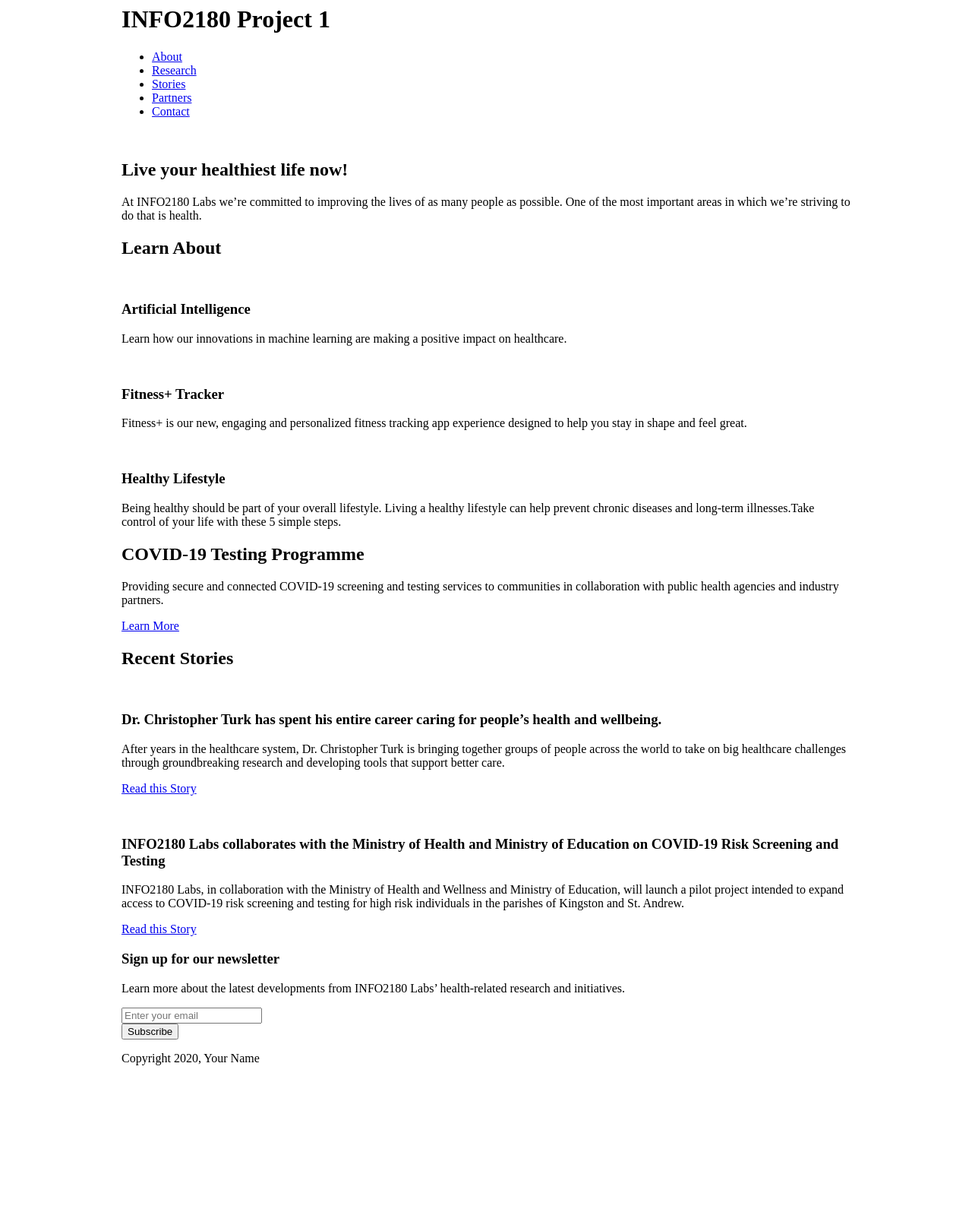
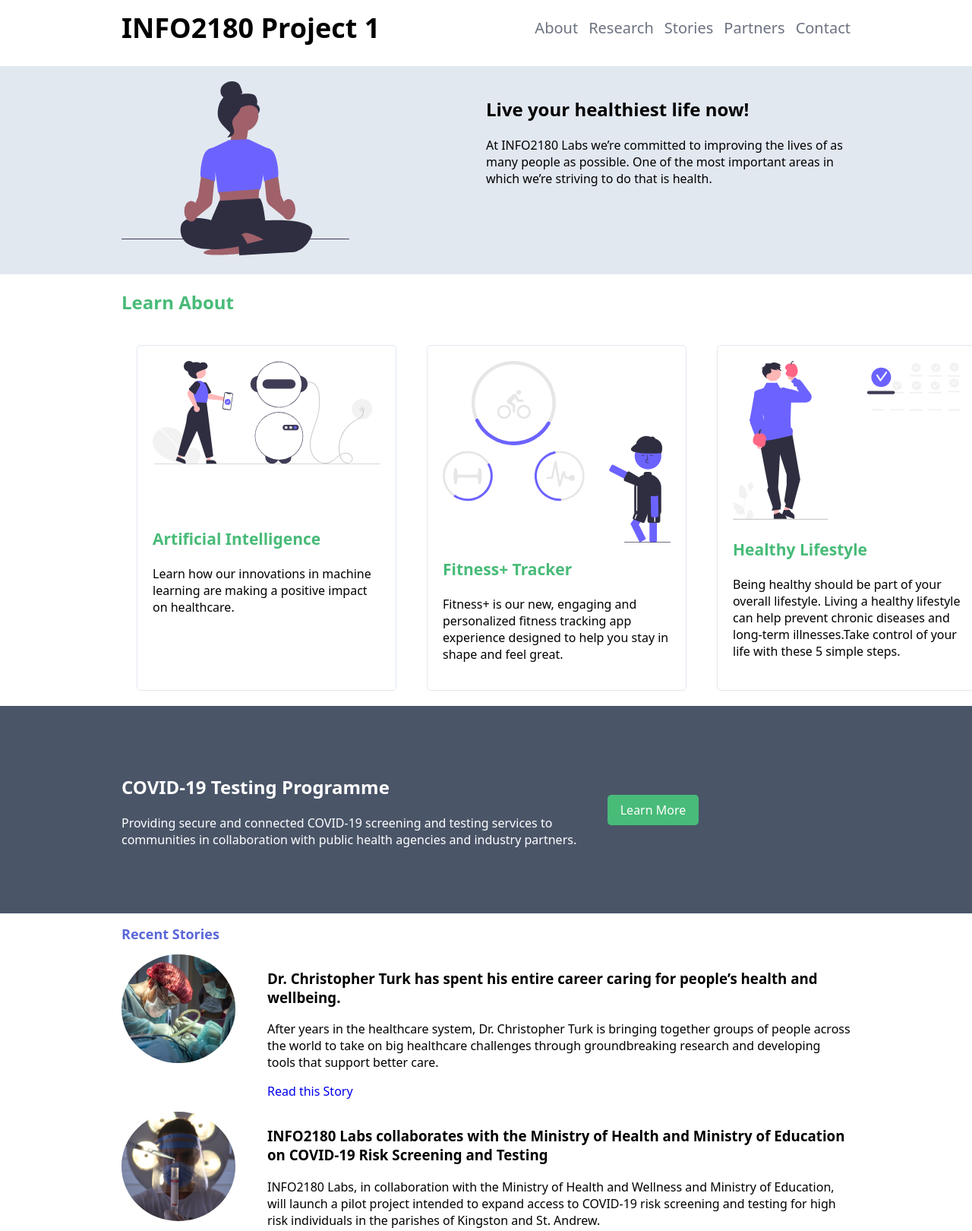
Before and after one commit to brittanyawalker/info2180--project-1, a plain HTML site: page index.html in a window 1280 px wide. Shown: the part 14-1634 px from the top of the page at 76% size. Before the commit the page ends 1432 px from the top, so only its background shows below. Drawn offline with Linux system fonts and the light colour scheme.

Commit message:
website complete

```diff
--- a/index.html
+++ b/index.html
@@ -26,7 +26,7 @@
         <section class="overview-hero">
             <div class="container">
                 <div class="overview-hero-image">
-                    <img src="#" alt="">
+                    <img src="project 1 pic 1.svg" alt="pic">
                 </div>
                 <div class="overview-hero-text">
                     <h2>Live  your healthiest life now!</h2>
@@ -39,21 +39,21 @@
                 <h2>Learn About</h2>
                 <div class="cards">
                     <div class="card">
-                        <img src="#" alt="">
+                        <img src="artificial_intelligen .svg" alt="arti" width="300">
                         <div class="card-body">
                             <h3>Artificial Intelligence</h3>
                             <p>Learn how our innovations in machine learning are making a positive impact on healthcare.</p>
                         </div>
                     </div>
                     <div class="card">
-                        <img src="#" alt="">
+                        <img src="undraw_activity_tracker_re_2lvv.svg" alt="fit">
                         <div class="card-body">
                             <h3>Fitness+ Tracker</h3>
                             <p>Fitness+ is our new, engaging and personalized fitness tracking app experience designed to help you stay in shape and feel great.</p>
                         </div>
                     </div>
                     <div class="card">
-                        <img src="#" alt="">
+                        <img src="unhealthy.svg" alt="health">
                         <div class="card-body">
                             <h3>Healthy Lifestyle</h3>
                             <p>Being healthy should be part of your overall lifestyle. Living a healthy lifestyle can help prevent chronic diseases and long-term illnesses.Take control of your life with these 5 simple steps.</p>
@@ -77,7 +77,7 @@
             <div class="container">
                 <h2>Recent Stories</h2>
                 <article>
-                    <img src="" alt="">
+                    <img src="chris.webp" alt="">
                     <div class="article-body">
                         <h3>Dr. Christopher Turk has spent his entire career caring for people’s health and wellbeing.</h3>
                         <p>After years in the healthcare system, Dr. Christopher Turk is bringing together groups of people across the world to take on big healthcare challenges through groundbreaking research and developing tools that support better care.</p>
@@ -85,7 +85,7 @@
                     </div>
                 </article>
                 <article>
-                    <img src="" alt="">
+                    <img src="testtube.webp" alt="">
                     <div class="article-body">
                         <h3>INFO2180 Labs collaborates with the Ministry of Health and Ministry of Education on COVID-19 Risk Screening and Testing</h3>
                         <p>INFO2180 Labs, in collaboration with the Ministry of Health and Wellness and Ministry of Education, will launch a pilot project intended to expand access to COVID-19 risk screening and testing for high risk individuals in the parishes of Kingston and St. Andrew.</p>
@@ -110,7 +110,7 @@
     </main>
     <footer>
         <div class="container">
-            <p>Copyright 2020, Your Name</p>
+            <p>Copyright 2022, Brittany Walker </p>
         </div>
     </footer>
 </body>
--- a/scripts.js
+++ b/scripts.js
@@ -1 +1,16 @@
 /* Add your JavaScript to this file */
+
+document.addEventListener('DOMContentLoaded', function(){
+    let submitButton = document.getElementsByTagName('button')[0];
+    let messageBox = document.getElementsByClassName('message')[0];
+    let emailBox = document.getElementById('email');
+
+    submitButton.addEventListener('click', function(e){
+        if(emailBox.value.includes('@') && emailBox.value.includes('.')){
+            messageBox.innerHTML = 'Thank you! Your email address ' + emailBox.value + ' has been added to our mailing list';
+        }else{
+            messageBox.innerHTML = 'Please enter a valid email address.';
+        }
+        e.preventDefault();
+    })
+})
--- a/styles.css
+++ b/styles.css
@@ -2,6 +2,7 @@
 body {
     margin: 0;
     font-size: 16px;
+    font-family:system-ui, -apple-system, BlinkMacSystemFont, 'Segoe UI', Roboto, 'Helvetica Neue', Arial, "Noto Sans", sans-serif ;
 }
 
 .container {
@@ -9,3 +10,189 @@ body {
     max-width: 960px;
     width: 100%;
 }
+
+
+header{
+    background-color: white;
+    font-size:18px;
+    text-align: center;
+    padding:1px ;
+    border: 1px;
+    margin: 1px;
+
+}
+
+header > .container{
+    display: flex;
+    align-items: center;
+    justify-content: space-between;
+}
+
+nav > ul{
+    font-size: 20px;
+    flex-direction: row;
+    display: grid;
+    display: flex;
+    list-style-type: none;
+
+    justify-content:right;
+    gap: 14px;
+
+}
+
+nav > ul > li > a{
+    text-decoration: none;
+    color: #6b7280;
+}
+
+ul > li > a:hover{
+    color: #5a67d8;
+}
+
+.overview-hero{
+    background-color: #e2e8f0;
+    padding-top:20px ;
+    padding-bottom: 20px;
+}
+
+.overview-hero-image > img{
+    width: 300px;
+}
+
+.overview-hero-text{
+    color: black;
+}
+
+.overview-hero > .container{
+    display: grid;
+    grid-template-columns: 1fr 1fr;
+}
+
+.learn-about >.container > h2{
+        font-size: 24px;
+        display: flexbox ;
+        color: #48bb78;
+}
+
+.learn-about.cards{
+    display: grid;
+    border: color #e2e8f0; ;
+    grid-template-columns: 1fr 1fr 1fr;
+    box-shadow: 5px;
+}
+
+.cards{
+    display: grid;
+    grid-template-columns: 1fr 1fr 1fr;
+}
+.card{
+    display: grid;
+    border-radius:5px ;
+    border-bottom: 1px solid #e2e8f0;
+    border-top: 1px solid #e2e8f0;
+    border-left: 1px solid #e2e8f0;
+    border-right:1px solid #e2e8f0;
+    box-shadow:0 2px 8px 0 rgba (0,0,0,0,2) ;
+    padding: 20px;
+    margin: 20px;
+}
+
+.card > img{
+    width: 300px;
+}
+
+.card-body > h3{
+    font-size: 21px;
+    text-size-adjust: 21px;
+    display: flexbox ;
+    color: #48bb78
+}
+
+.testing{
+    background-color: #4a5568;
+    color: white;
+    padding: 70px;
+}
+.cta{
+    background-color: #48bb78;
+    border-radius: 5px;
+    width: 120px;
+    height: 40px;
+    display: flex;
+    justify-content: center;
+    align-items: center;
+}
+.testing > .container{
+    display: grid;
+    grid-template-columns: 2fr 1fr;
+    align-items: center;
+    justify-content: space-between;
+}
+
+footer{
+    background-color: #4a5568;
+    color: white;
+    padding: 9px;
+}
+
+.cta > .btn{
+    text-decoration: none;
+    color: white;
+
+}
+
+.stories > .container > h2{
+    color: #5a67d8;
+    font-size: 18px;
+}
+.stories > .container > article{
+    display: grid;
+    grid-template-columns: 1fr 4fr;
+}
+
+article > img{
+    border-radius: 50%;
+    width: 150px;
+}
+
+.article-body > p > a{
+    text-decoration: none;
+}
+
+.newsletter{
+    background-color:#48bb78 ;
+    color: white;
+    display: grid;
+    justify-content: center;
+    padding-bottom: 20px;
+}
+
+.newsletter > .container > h3{
+    text-align: center;
+}
+
+form{
+    display: grid;
+    height: 40px;
+    grid-template-columns: 2fr 1fr;
+    gap: 35px;
+}
+
+.form-group > input{
+    width: 100%;
+    padding: 0 10px;
+    margin: 0;
+    height: 40px;
+}
+
+form > button{
+    padding: 0;
+    margin: 0;
+    background-color: #5a67d8;
+    border: none;
+    color: white;
+}
+
+.message{
+    margin-top: 30px;
+}
```
Also changed, not shown: artificial_intelligen .svg (added), chris.webp (added), project 1 pic 1.svg (added), testtube.webp (added), undraw_activity_tracker_re_2lvv.svg (added), unhealthy.svg (added).
